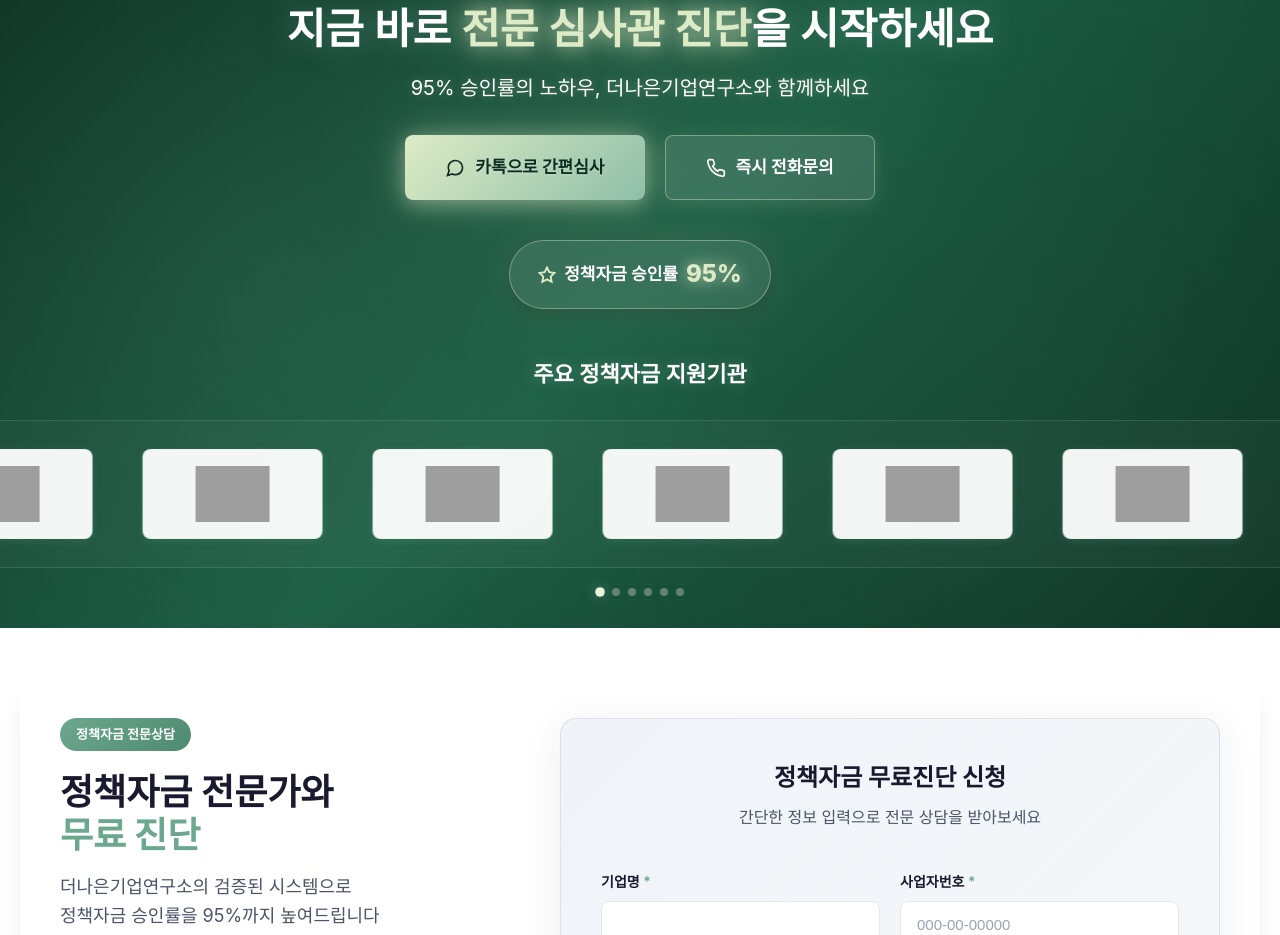
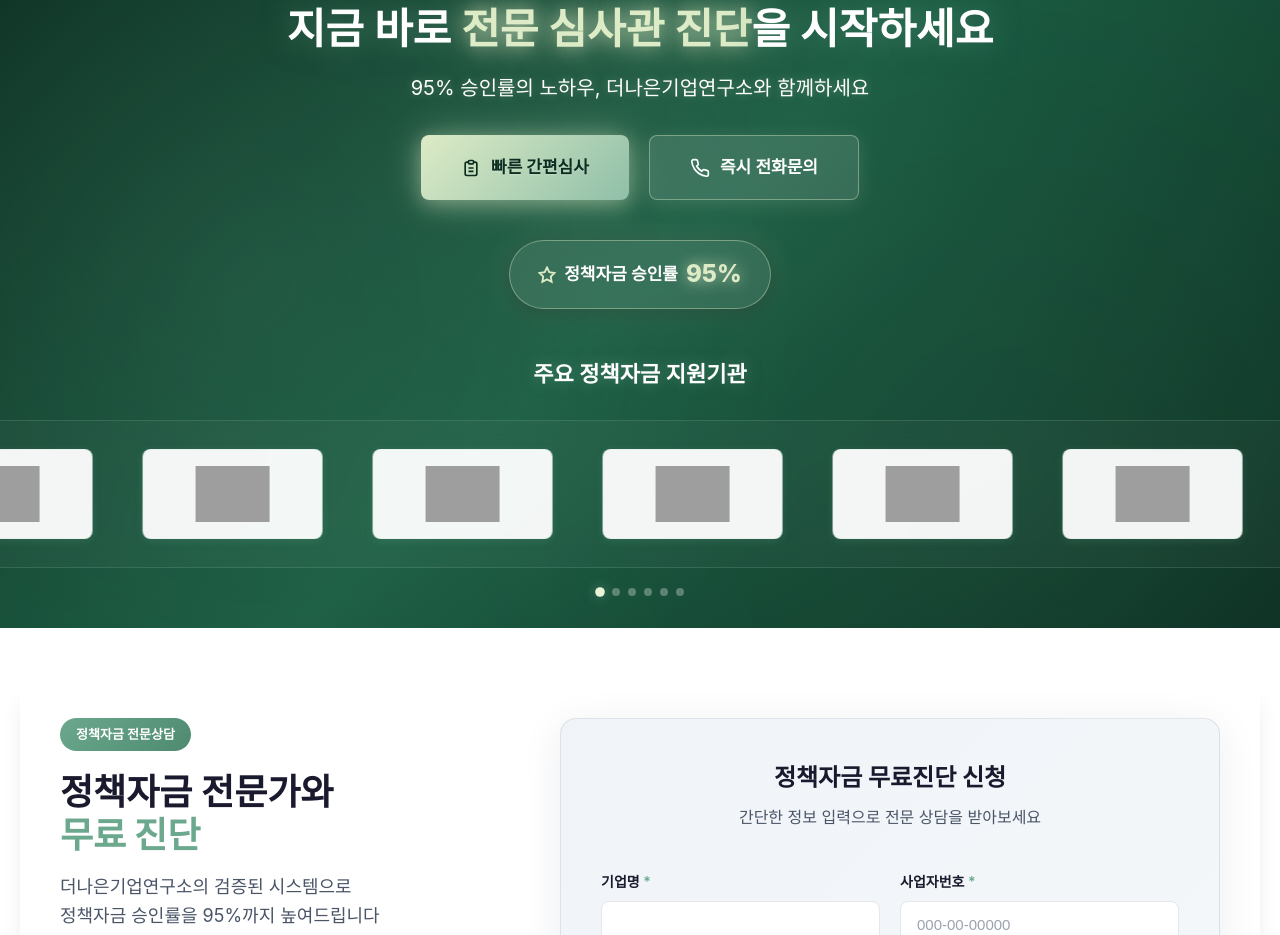
Before and after one commit to betterlab-kr/betterlab, a website: page process.html in a window 1280 px wide. Shown: the part 2635-3570 px from the top of the page. Drawn offline with Linux system fonts and the light colour scheme; grey boxes are pictures that could not be loaded; a web font is replaced by a local one.

Commit message:
fix: 빠른 간편심사 버튼 클릭 시 하단 입력폼으로 스크롤 기능 추가

```diff
--- a/process.html
+++ b/process.html
@@ -1322,11 +1322,13 @@
             <p class="cta-desc" data-editable="process-cta-desc">95% 승인률의 노하우,<br class="mobile-br"> 더나은기업연구소와 함께하세요</p>
 
             <div class="cta-buttons">
-                <a href="http://pf.kakao.com/_xnKxaxfn/chat" target="_blank" rel="noopener" class="cta-btn cta-btn-primary">
+                <a href="#contact-form" class="cta-btn cta-btn-primary" onclick="scrollToContactForm(event)">
                     <svg width="20" height="20" viewBox="0 0 24 24" fill="none" stroke="currentColor" stroke-width="2">
-                        <path d="M21 11.5a8.38 8.38 0 01-.9 3.8 8.5 8.5 0 01-7.6 4.7 8.38 8.38 0 01-3.8-.9L3 21l1.9-5.7a8.38 8.38 0 01-.9-3.8 8.5 8.5 0 014.7-7.6 8.38 8.38 0 013.8-.9h.5a8.48 8.48 0 018 8v.5z"/>
+                        <path d="M9 5H7a2 2 0 00-2 2v12a2 2 0 002 2h10a2 2 0 002-2V7a2 2 0 00-2-2h-2"/>
+                        <rect x="9" y="3" width="6" height="4" rx="1"/>
+                        <path d="M9 12h6M9 16h6"/>
                     </svg>
-                    <span data-editable="process-cta-btn-primary">카톡으로 간편심사</span>
+                    <span data-editable="process-cta-btn-primary">빠른 간편심사</span>
                 </a>
                 <a href="tel:010-3558-4305" class="cta-btn cta-btn-secondary">
                     <svg width="20" height="20" viewBox="0 0 24 24" fill="none" stroke="currentColor" stroke-width="2">
@@ -1429,7 +1431,7 @@
 // CTA 버튼 - 상담 폼으로 스크롤
 function scrollToContactForm(event) {
     event.preventDefault();
-    const formSection = document.querySelector('.contact-form-section');
+    const formSection = document.querySelector('#contact-form');
     if (formSection) {
         const companyInput = formSection.querySelector('input[name="company"]');
         if (companyInput) {
```
